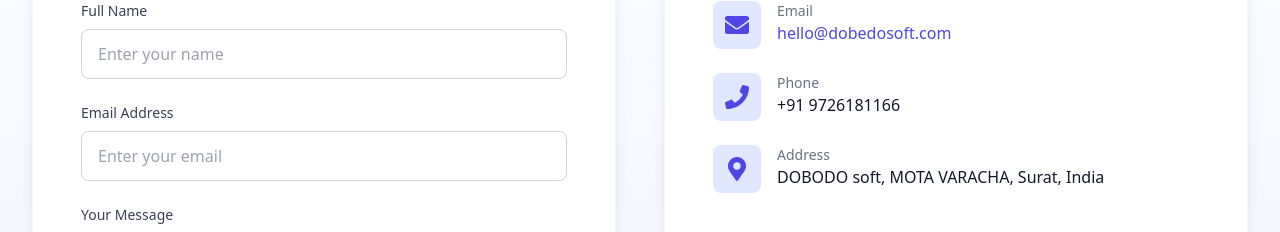
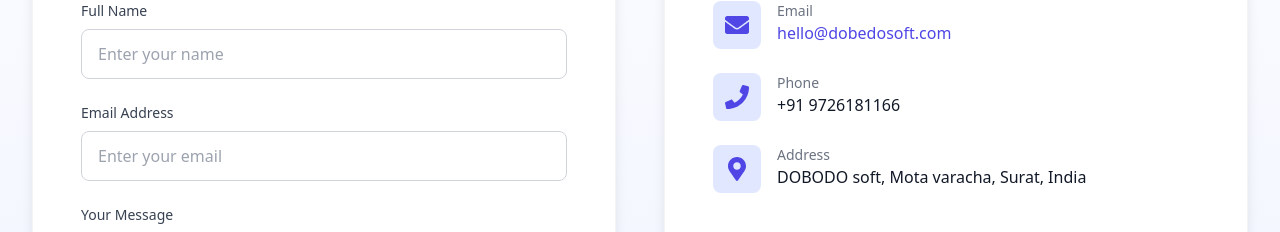
Before and after one commit to UtsavSavani08/ACCISCRIBER, a React (Vite) app in the folder client/: page / in a window 1280 px wide. Shown: the part 2772-3004 px from the top of the page. Built offline with nearby package versions, Linux system fonts and the light colour scheme; no server answers.

Commit message:
fix: Correct casing in address for consistency in Contact component

```diff
--- a/client/src/components/contact.jsx
+++ b/client/src/components/contact.jsx
@@ -147,7 +147,7 @@ export default function Contact() {
                 </div>
                 <div>
                   <p className="text-sm font-medium text-gray-500">Address</p>
-                  <p className="text-base text-gray-900">DOBODO soft, MOTA VARACHA, Surat, India </p>
+                  <p className="text-base text-gray-900">DOBODO soft, Mota varacha, Surat, India </p>
                 </div>
               </div>
             </div>
```
